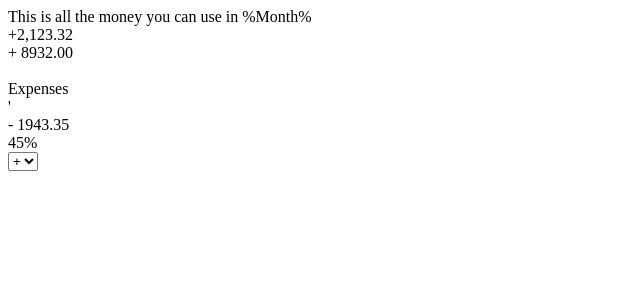
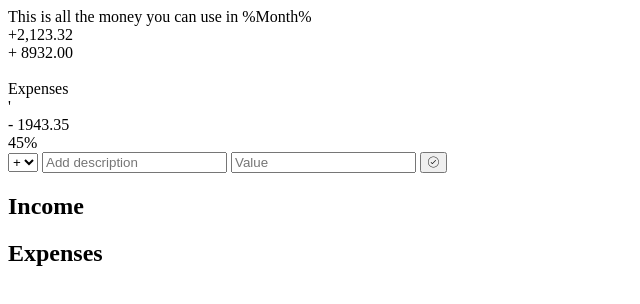
Before and after one commit to darrenyip/BudgetManagementApp, a plain HTML site: page index.html in a window 1280 px wide. Shown: the whole page, without its empty margins (0-640 px from the left). Drawn offline with nearby package versions, Linux system fonts and the light colour scheme.

Commit message:
html finished
yes

```diff
--- a/index.html
+++ b/index.html
@@ -37,18 +37,36 @@
         <div class = "add">
           <div class = "add__container">
             <select class = "add_type">
-              <option value = "inc" selected>
-                +
-              </option>
-              <option value = "exp">
-                -
-              </option>
-
+              <option value = "inc" selected>+</option>
+              <option value = "exp">-</option>
             </select>
+            <input type = "text" class = "add_description" placeholder="Add description" />
+            <input type = "number" class = "add_value" placeholder="Value" />
+            <button class = "add_btn"><i class = "ion-ios-checkmark-outline"></i></button>
 
           </div>
         </div>
+
+        <div class = "contaioner clearfix">
+          <div class = "income">
+            <h2 class = "icome__title">Income</h2>
+            <div class = "income__list">
+              <!-- wait  -->
+            </div>
+          </div>
+          <div class = "expenses">
+            <h2 class = "expenses__title">Expenses</h2>
+            <div class = "expenses__list">
+              <!-- wait -->
+            </div>
+
+          </div>
+        </div>
+
       </div>
+
+
+      <script src = 'app.js'></script>
 
 
 
```
